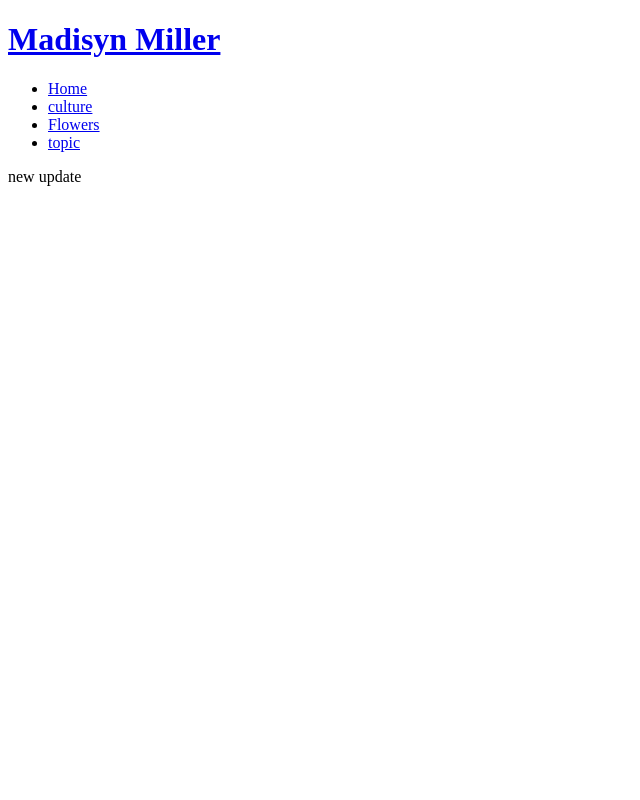
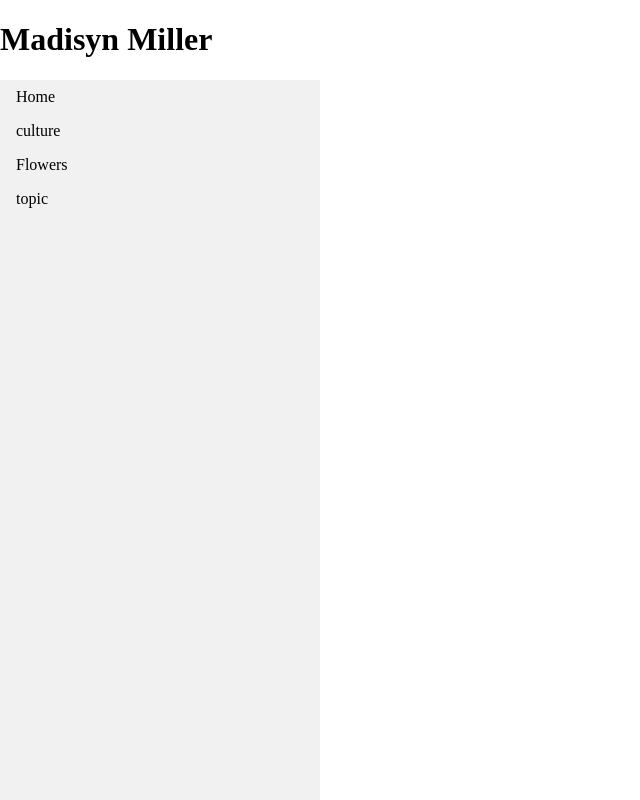
Before and after one commit to Madmil-boop/week4FL, a plain HTML site: page index.html in a window 1280 px wide. Shown: the whole page, without its empty margins (0-640 px from the left). Drawn offline with Linux system fonts and the light colour scheme.

Commit message:
Update index.html

```diff
--- a/index.html
+++ b/index.html
@@ -1,6 +1,6 @@
 <!DOCTYPE html>
 
-<a rel="stylesheet" href="style.css">
+<link rel="stylesheet" href="/style.css">
 <html>
     <head>
       <h1> Madisyn Miller</h1>
```
